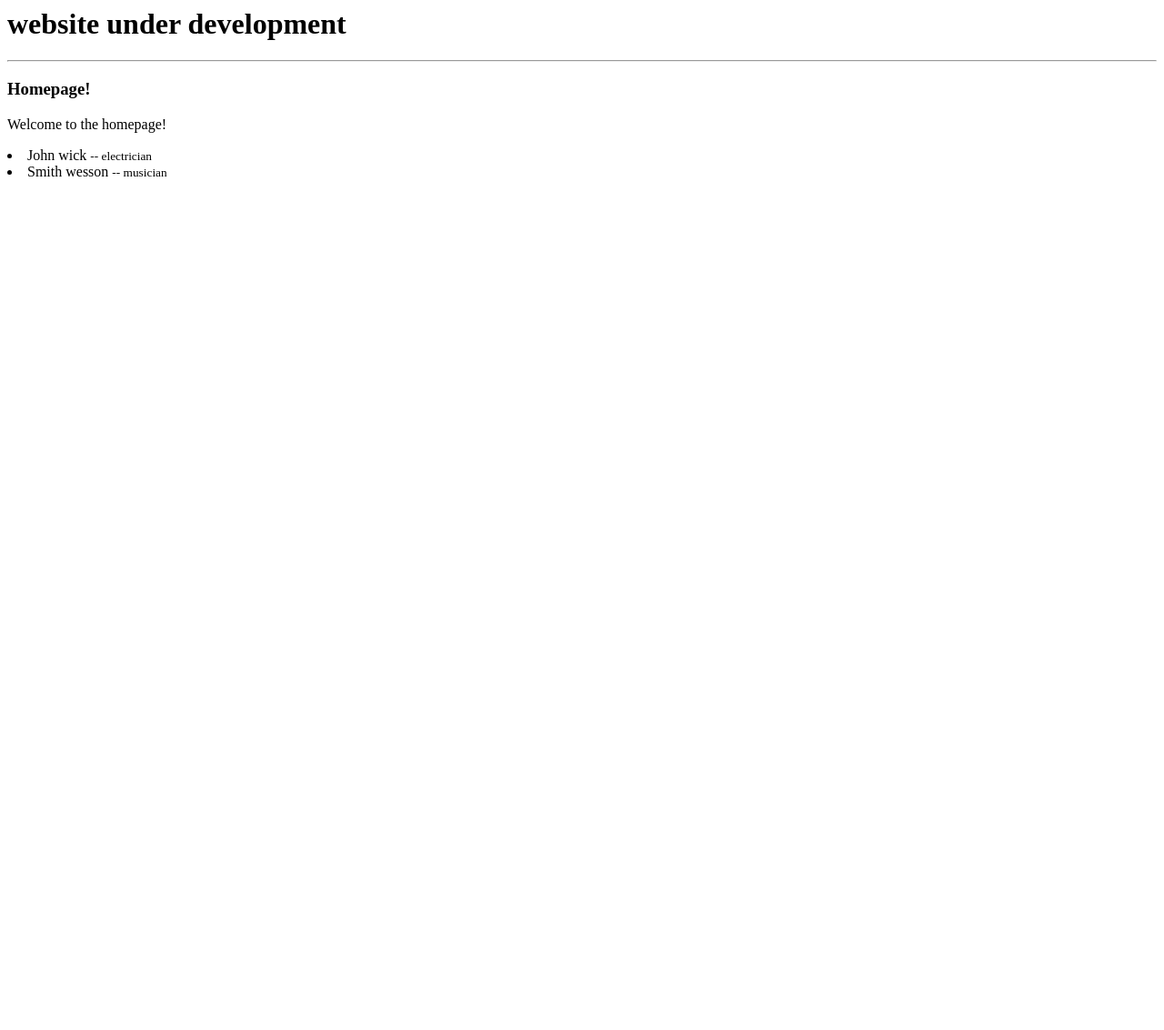
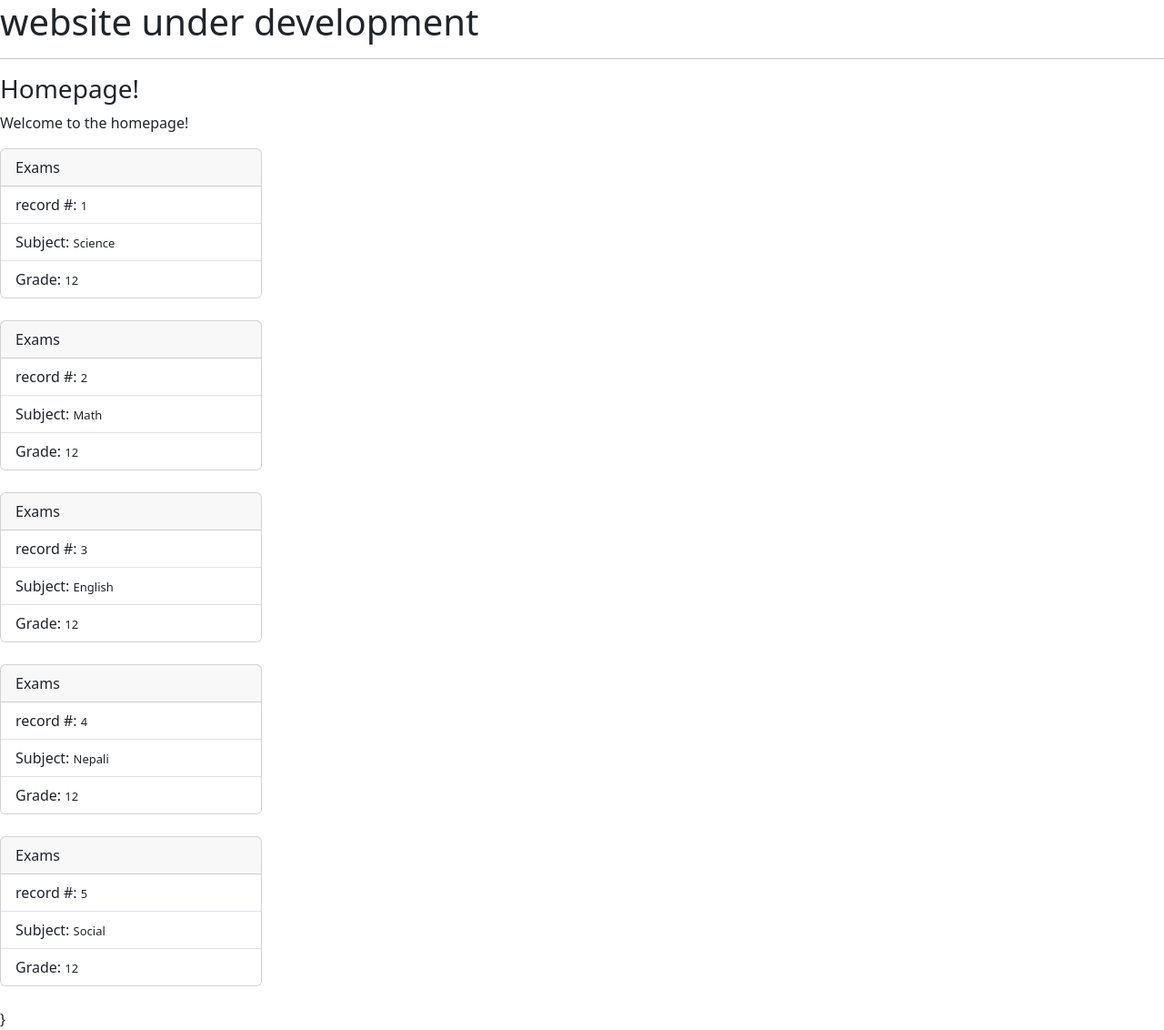
Before and after one commit to misua/elevate, a Django app: page / in a window 1280 px wide. Shown: the whole page at 91% size. Before the commit the page ends 194 px from the top, so only its background shows below. Run offline with Django 5.2, Linux system fonts and the light colour scheme.

Commit message:
testing loops

```diff
--- a/elevate/crm/templates/crm/index.html
+++ b/elevate/crm/templates/crm/index.html
@@ -1,19 +1,29 @@
 {% extends 'crm/base.html' %}
 
 <html>
-  {% block content %}
+    {% block content %}
         <title> homopage </title>
+        <link href="https://cdn.jsdelivr.net/npm/bootstrap@5.3.2/dist/css/bootstrap.min.css" rel="stylesheet" integrity="sha384-T3c6CoIi6uLrA9TneNEoa7RxnatzjcDSCmG1MXxSR1GAsXEV/Dwwykc2MPK8M2HN" crossorigin="anonymous">
 
         <h3>Homepage! </h3>
 
         <p> Welcome to the homepage! </p>
 
-
-        {% for c in Mainclientlist  %}
-            <li> {{ c.name }} <small>-- {{ c.occupation }}</small></li>
-
-        {% endfor %}
+        {% for e in exams %}
+            {% comment %} <li> {{ e.id }} {{e.name}} {{e.grade}}  </li> {% endcomment %}
+            <div class="card" style="width: 18rem;">
+            <div class="card-header">
+                Exams
+            </div>
+            <ul class="list-group list-group-flush">
+                <li class="list-group-item">record #: <small style="font-size: 13px;">{{ e.id }}</small></li>
+                <li class="list-group-item">Subject: <small style="font-size: 13px;">{{e.name}}</small></li>
+                <li class="list-group-item">Grade: <small style="font-size: 13px;">{{e.grade}}</small></li>
+            </ul>
+            </div>
+        <br>
+        {% endfor %}}
 
 
-   {% endblock %}
+    {% endblock %}
 </html>
--- a/elevate/crm/views.py
+++ b/elevate/crm/views.py
@@ -5,26 +5,35 @@ from django.shortcuts import render
 
 def home(request):
 
-    clientlist =[
+    examList = [
         {
-            'id': 1,
-            'name': 'John wick',
-            'occupation': 'electrician',
-
+            'id':1,
+            'name':'Science',
+            'grade':'12',
         },
-         {
-            'id': 2,
-            'name': 'Smith wesson',
-            'occupation': 'musician',
-
-        }
+        {
+            'id':2,
+            'name':'Math',
+            'grade':'12',
+        },
+        {
+            'id':3,
+            'name':'English',
+            'grade':'12',
+        },
+        {
+            'id':4,
+            'name':'Nepali',
+            'grade':'12',
+        },
+        {
+            'id':5,
+            'name':'Social',
+            'grade':'12',
+        },
     ]
 
-
-    context = {
-        'Mainclientlist': clientlist
-    }
-
+    context = { 'exams': examList }
 
     return render(request, 'crm/index.html',context)
 
```
